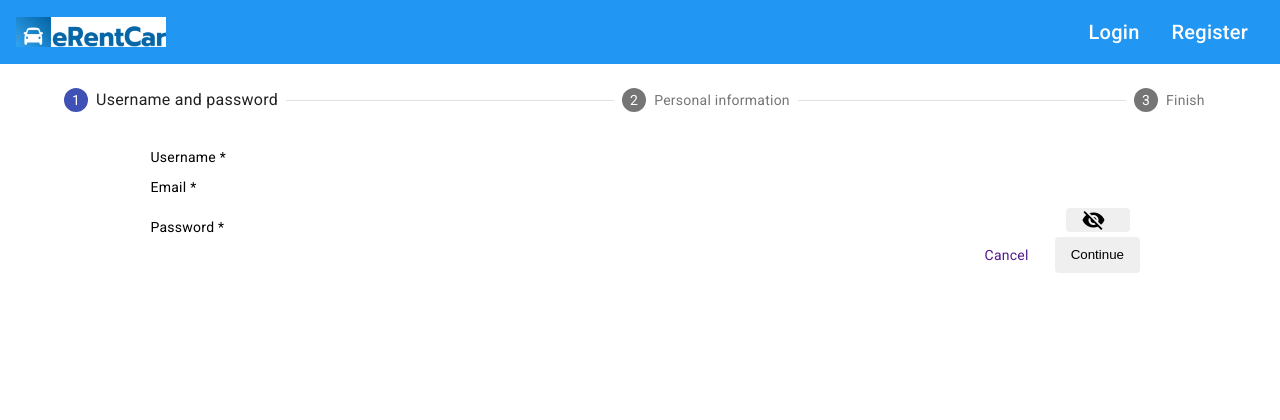
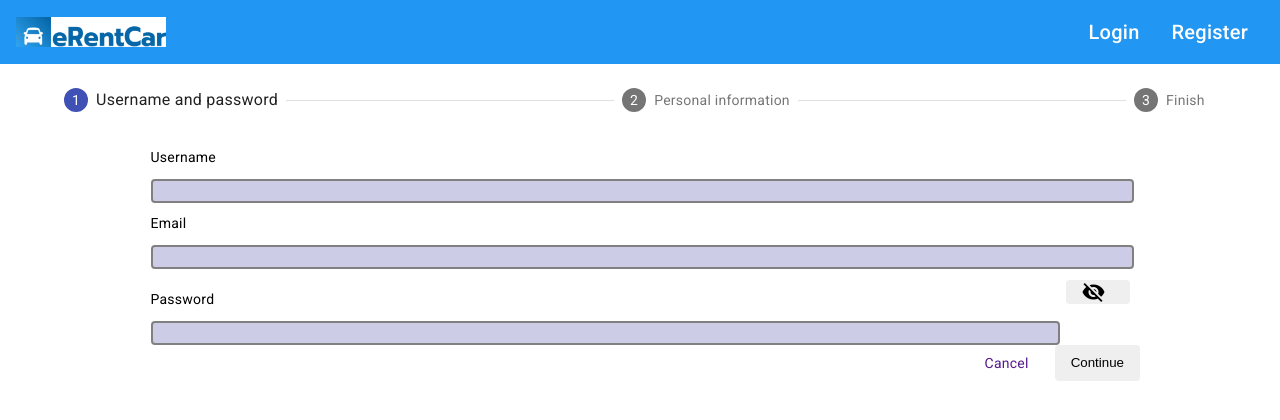
Before and after one commit to tsp-grupo2-erentcar/tsp-grupo2-erentcar-frontend, an Angular app: page /register in a window 1280 px wide. Shown: the top 420 px of the page. Built offline with nearby package versions, Linux system fonts and the light colour scheme.

Commit message:
feat: Adding Login Corrections
feat:Overlaying  correction in  Login Form

```diff
--- a/src/app/freeviews/pages/login/login.component.css
+++ b/src/app/freeviews/pages/login/login.component.css
@@ -10,7 +10,11 @@
   display: flex;
   flex-direction: column;
 }
-
+input{
+  background-color: rgb(204, 204, 230);
+  border: 2px solid gray;
+  border-radius: 4px;
+}
 #wrong-email-and-password {
   color: red;
 }
@@ -41,3 +45,6 @@
   background-repeat: no-repeat;
   background-size: cover;
 }
+input[type=text]:focus {
+  background-color: lightblue;
+}
--- a/src/app/freeviews/pages/login/login.component.html
+++ b/src/app/freeviews/pages/login/login.component.html
@@ -11,14 +11,14 @@
       <img id="user-img" class="mx-auto" src="assets/user.png">
     </div>
     <mat-form-field appearance="fill">
-      <mat-label>User name</mat-label>
+      <p>User name</p>
       <input matInput name="userName" formControlName="userName">
       <div *ngIf="form.get('userName')?.errors && form.get('userName')?.dirty">
         <mat-error *ngIf="form.get('userName')?.hasError('required')">Required</mat-error>
       </div>
     </mat-form-field>
     <mat-form-field appearance="fill">
-      <mat-label>Password</mat-label>
+      <p>Password</p>
       <input matInput name="password" formControlName="password" [type]="showPassword ? 'text' : 'password'">
       <button mat-button matSuffix type="button" (click)="showPassword = !showPassword">
         <mat-icon>{{ showPassword ? "visibility" : "visibility_off" }}</mat-icon>
--- a/src/app/freeviews/pages/register/register.component.css
+++ b/src/app/freeviews/pages/register/register.component.css
@@ -1,7 +1,14 @@
 form {
   max-width: 1000px;
 }
-
+input{
+  background-color: rgb(204, 204, 230);
+  border: 2px solid gray;
+  border-radius: 4px;
+}
+input[type=text]:focus {
+  background-color: lightblue;
+}
 .mx-auto {
   margin: 0 auto 0;
 }
--- a/src/app/freeviews/pages/register/register.component.html
+++ b/src/app/freeviews/pages/register/register.component.html
@@ -4,14 +4,14 @@
     <form class="d-flex flex-column mx-auto" [formGroup]="userNameAndPasswordForm">
       <ng-template matStepLabel>Username and password</ng-template>
       <mat-form-field appearance="fill">
-        <mat-label>Username</mat-label>
+        <p>Username</p>
         <input matInput formControlName="userName">
         <div *ngIf="userNameAndPasswordForm.get('userName')?.errors && userNameAndPasswordForm.get('userName')?.dirty">
           <mat-error *ngIf="userNameAndPasswordForm.get('userName')?.hasError('required')">Required</mat-error>
         </div>
       </mat-form-field>
       <mat-form-field appearance="fill">
-        <mat-label>Email</mat-label>
+        <p>Email</p>
         <input matInput formControlName="email">
         <div *ngIf="userNameAndPasswordForm.get('email')?.errors && userNameAndPasswordForm.get('email')?.dirty">
           <mat-error *ngIf="userNameAndPasswordForm.get('email')?.hasError('required')">Required</mat-error>
@@ -19,7 +19,7 @@
         </div>
       </mat-form-field>
       <mat-form-field appearance="fill">
-        <mat-label>Password</mat-label>
+        <p>Password</p>
         <input
           matInput
           name="password" [type]="showPassword ? 'text' : 'password'"
@@ -64,7 +64,7 @@
           maxlength="30"
           formControlName="names"
         >
-        <mat-hint align="end">{{ inputNames.value?.length || 0 }}/30</mat-hint>
+        <mat-hint align="end">{{ inputNames.value.length || 0 }}/30</mat-hint>
         <div *ngIf="personalInformationForm.get('names')?.errors && personalInformationForm.get('names')?.dirty">
           <mat-error *ngIf="personalInformationForm.get('names')?.hasError('required')">Required</mat-error>
           <mat-error *ngIf="personalInformationForm.get('names')?.hasError('maxLength')">Max 30 characters</mat-error>
@@ -82,7 +82,7 @@
           maxlength="30"
           formControlName="lastNames"
         >
-        <mat-hint align="end">{{ inputLastNames.value?.length || 0 }}/30</mat-hint>
+        <mat-hint align="end">{{ inputLastNames.value.length || 0 }}/30</mat-hint>
         <div *ngIf="personalInformationForm.get('lastNames')?.errors && personalInformationForm.get('lastNames')?.dirty">
           <mat-error *ngIf="personalInformationForm.get('lastNames')?.hasError('required')">Required</mat-error>
           <mat-error *ngIf="personalInformationForm.get('lastNames')?.hasError('maxLength')">Max 30 characters</mat-error>
@@ -100,7 +100,7 @@
           maxlength="50"
           formControlName="address"
         >
-        <mat-hint align="end">{{ inputAddress.value?.length || 0 }}/50</mat-hint>
+        <mat-hint align="end">{{ inputAddress.value.length || 0 }}/50</mat-hint>
         <div *ngIf="personalInformationForm.get('address')?.errors && personalInformationForm.get('address')?.dirty">
           <mat-error *ngIf="personalInformationForm.get('address')?.hasError('required')">Required</mat-error>
           <mat-error *ngIf="personalInformationForm.get('address')?.hasError('maxLength')">Max 50 characters</mat-error>
@@ -114,7 +114,7 @@
           maxlength="9"
           formControlName="cellphoneNumber"
         >
-        <mat-hint align="end">{{ inputCellphoneNumber.value?.length || 0 }}/9</mat-hint>
+        <mat-hint align="end">{{ inputCellphoneNumber.value.length || 0 }}/9</mat-hint>
         <div *ngIf="personalInformationForm.get('cellphoneNumber')?.errors && personalInformationForm.get('cellphoneNumber')?.dirty">
           <mat-error *ngIf="personalInformationForm.get('cellphoneNumber')?.hasError('required')">Required</mat-error>
           <mat-error *ngIf="personalInformationForm.get('cellphoneNumber')?.hasError('pattern')">Invalid cellphone number</mat-error>
```
